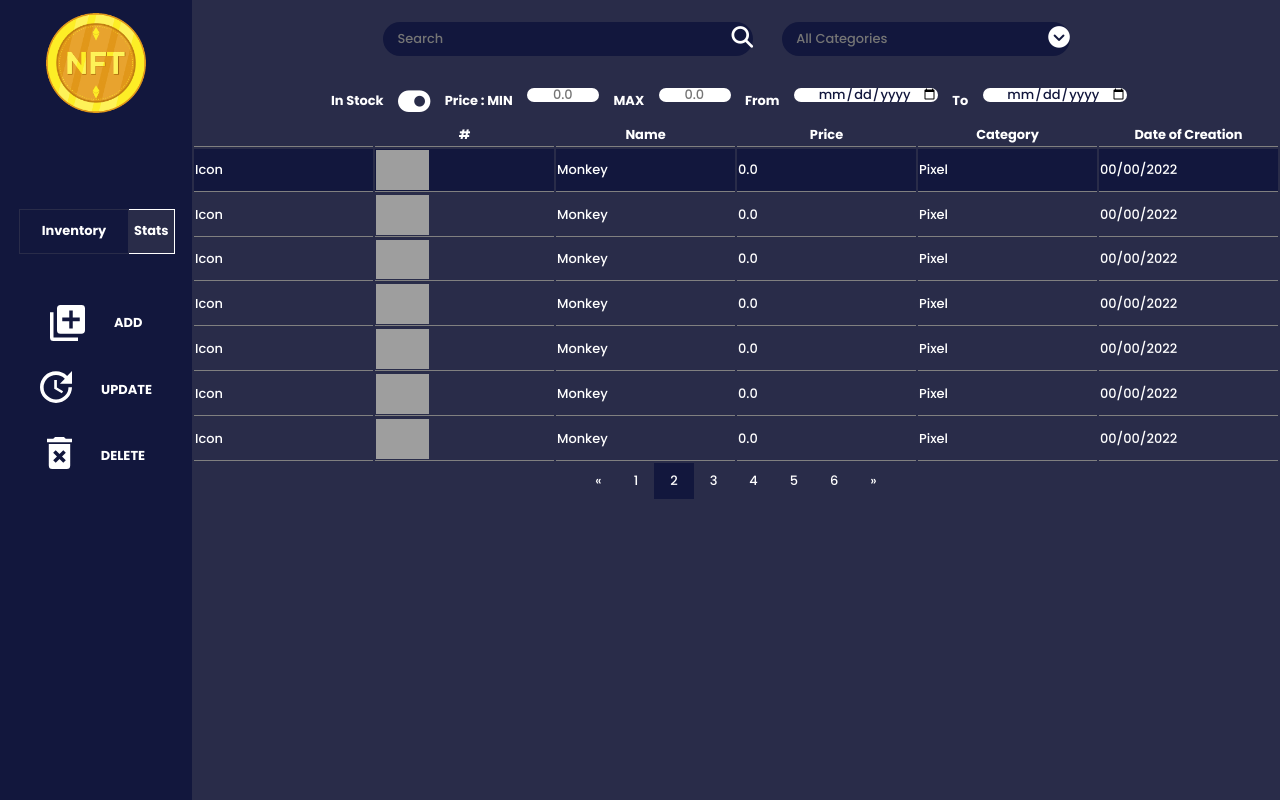
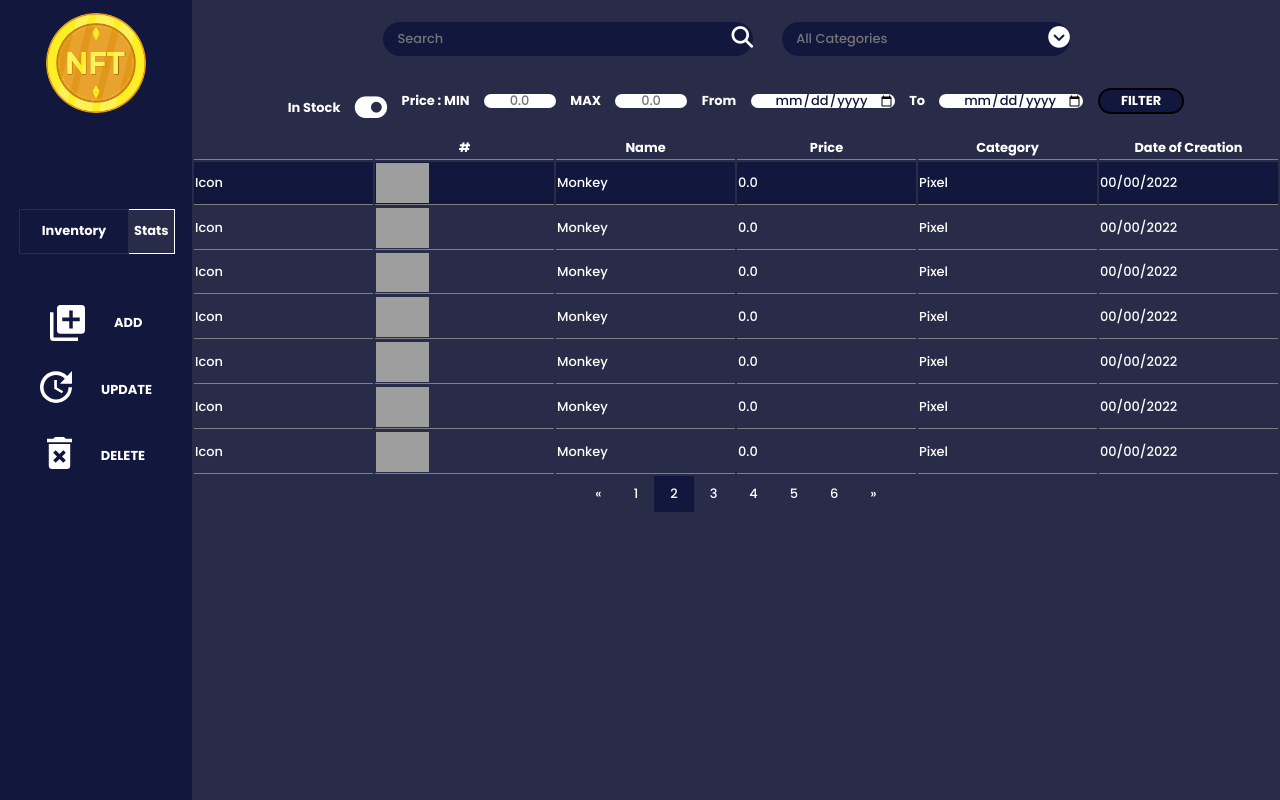
Before and after one commit to YouCodeSchool/ShopNow, a PHP site: page /inventory.php in a window 1280 px wide. Run offline with PHP 8.4, Linux system fonts and the light colour scheme; some libraries are stand-ins or nearby versions; grey boxes are pictures that could not be loaded.

Commit message:
update invent page

```diff
--- a/inventory.php
+++ b/inventory.php
@@ -19,11 +19,19 @@ ini_set("display_errors", "stdout");
         <title>ShopNow</title>
         <link rel="stylesheet" href="public/css/inventory.css">
         <script src="https://kit.fontawesome.com/c4254e24a8.js"></script>
+        <script>
+            function Add_function(){
+
+            }
+            function Update_function(){
+
+            }
+
+        </script>
 </head>
 <body class="flex flex-row">
     <!-- <header> -->
     <!-- Left bar -->
-
 
         <div class="left-bar-container bg-color center">
 
@@ -40,7 +48,7 @@ ini_set("display_errors", "stdout");
             </div>
             <!-- CRUD operations -->
             <div class="flex flex-col center">
-                    <div class="flex flex-row" >
+                <div class="flex flex-row" onclick="Add_function()" >
                     <div class="space-between_CRUD"><img src="public/assets/images/add.svg"></div>
                     <div class="space-between_CRUD"><h1><a href="#">ADD</a></h1></div>
                  </div>
@@ -73,6 +81,7 @@ ini_set("display_errors", "stdout");
                         <div class="input-icons dropdown">
                             <i class="fas fa-chevron-circle-down icon "></i>
                             <div class="dropdown-content">
+                                <a href="#">All Categories</a>
                                 <a href="#">Pixel Art</a>
                                 <a href="#">2D Graphics</a>
                                 <a href="#">3D Graphics</a>
@@ -88,26 +97,31 @@ ini_set("display_errors", "stdout");
                     <h2>In Stock</h2>
                     <i class="fas fa-toggle-on space-between" style="font-size: 2rem;"></i>
                 </div>
+                <form class="flex flex-row center">
                     <div class="flex flex-row center">
                         <h2 >Price : MIN</h2>
-                        <form for="min-price">
+                            <!-- <label for="min-price"></label> -->
                             <input class="space-between color center" type="number" id="min-price" placeholder="0.0">
-                        </form>
+
                         <h2 >MAX</h2>
-                        <form for="max-price">
+                        <!-- <form for="max-price"> -->
                             <input class="space-between color center" type="number" id="max-price" placeholder="0.0">
-                        </form>
+                        <!-- </form> -->
                     </div>
                     <div class="flex flex-row center">
                         <h2 >From  </h2>
-                        <form for="start-date">
+                        <!-- <form for="start-date"> -->
                             <input class="space-between color center" type="date" id="start-date" placeholder="dd/jj/yyyy">
+                        <!-- </form> -->
+                        <h2 >To</h2>
+                        <!-- <form for="end-date"> -->
+                            <input class="space-between color center" type="date" id="end-date" placeholder="">
+                        <!-- </form> -->
+                    </div>
+                    <div >
+                        <button class="bg-color" onclick="sendData()" type="submit">FILTER</button>
+                    </div>
                 </form>
-                        <h2 >To</h2>
-                        <form for="end-date">
-                            <input class="space-between color center" type="date" id="end-date" placeholder="">
-                        </form>
-                    </div>
             </div>
 
             <!-- Products tables/pages -->
@@ -192,6 +206,86 @@ ini_set("display_errors", "stdout");
                 <a href="#">6</a>
                 <a href="#">&raquo;</a>
               </div>
+
+              <!-- ADD PRODUCT BLOCK -->
+              <div class="ADD bg-color">
+                <form class="flex flex-col">
+                    <ul class="flex flex-row" style="justify-content: space-evenly;">
+                        <li>
+                            <label for="NFT_Name">NFT Name:</label>
+                            <input type="text" class="color" id="NFT_Name" name="NFT" placeholder="NFT Name">
+                        </li>
+                        <li>
+                            <label for="price">Price:</label>
+                            <input class="space-between center" type="number" id="price" placeholder="0.0">
+                        </li>
+                        <li>
+                            <label for="cat_add">Category:</label>
+                             <select class="color" id="cat_add" name="product_cat">
+                                <option value="pixel">Pixel</option>
+                                <option value="2D">2D</option>
+                                <option value="3D">3D</option>
+                            </select>
+                        </li>
+
+                        <li>
+                            <label for="start">Date of creation:</label>
+                            <input class="space-between color center" type="date" id="start" name="creation-date" value="2022-01-03" min="2022-01-03">
+                        </li>
+
+                    </ul>
+                    <ul>
+                        <li>
+                            <label for="NFT_src">NFT IMG Link:</label>
+                            <input type="text" style="width : 40%" class="color" id="NFT_src" name="NFT_img" placeholder="NFT link">
+                        </li>
+                        <li>
+                            <button type="submit" class="color" style="background-color: white; margin-top:0.5rem" onclick="sendData()">ADD</button>
+                        </li>
+                    </ul>
+
+                </form>
+
+              </div>
+
+              <div class="UPDATE bg-color">
+                <form class="flex flex-col">
+                    <ul class="flex flex-row" style="justify-content: space-evenly;">
+                        <li>
+                            <label for="NFT_Name">NFT Name:</label>
+                            <input type="text" class="color" id="NFT_Name" name="NFT" placeholder="NFT Name">
+                        </li>
+                        <li>
+                            <label for="price">Price:</label>
+                            <input class="space-between center" type="number" id="price" placeholder="0.0">
+                        </li>
+                        <li>
+                            <label for="cat_add">Category:</label>
+                            <select class="color" id="cat_add" name="product_cat">
+                                <option value="pixel">Pixel</option>
+                                <option value="2D">2D</option>
+                                <option value="3D">3D</option>
+                            </select>
+                        </li>
+
+                        <li>
+                            <label for="start">Date of creation:</label>
+                            <input class="space-between color center" type="date" id="start" name="creation-date" value="2022-01-03" min="2022-01-03">
+                        </li>
+
+                    </ul>
+                    <ul>
+                        <li>
+                            <label for="NFT_src">NFT IMG Link:</label>
+                            <input type="text" style="width : 40%" class="color" id="NFT_src" name="NFT_img" placeholder="NFT link">
+                        </li>
+                        <li>
+                            <button type="submit" class="color" style="background-color: white; margin-top:0.5rem" onclick="sendData()">UPDATE</button>
+                        </li>
+                    </ul>
+
+                </form>
+            </div>
         </div>
 
 
--- a/public/css/inventory.css
+++ b/public/css/inventory.css
@@ -249,6 +249,42 @@ table img{
       background-color: white;
       color : black;
 }
+/* .display {
+    display: block;
+} */
+.ADD, .UPDATE{
+    display : none;
+    position: absolute;
+    top : 50%;
+    height:  20%;
+    width : 100%;
+    z-index : 900;
+    /* background-color: white; */
+    border-top : 4px solid white;
+    border-bottom : 4px solid white;
+
+}
+.ADD form, .UPDATE form {
+    margin-top : 1rem;
+}
+/* .ADD form input {
+    color : black;
+} */
+form ul li {
+    list-style: none;
+
+}
+form {
+    position : relative;
+}
+
+button{
+    border: 2px solid black;
+    width : 6rem;
+    border-radius: 3rem;
+    cursor: pointer;
+    font-weight: bold;
+}
 
 @media only screen and (max-width: 1000px){
     body{
```
Lines whose indentation alone changed are shown as unchanged.
